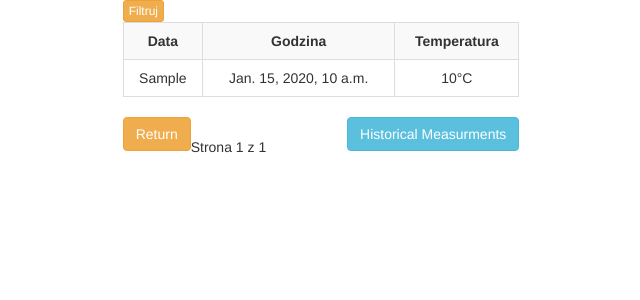
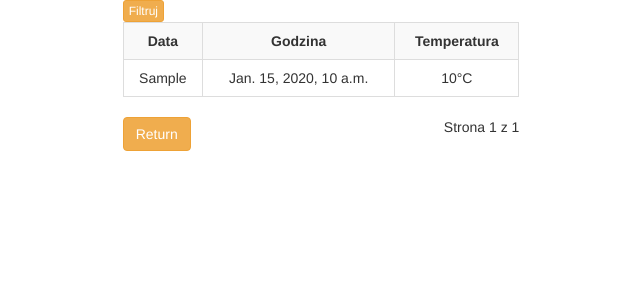
Before and after one commit to aulemasa/templog, a Django app: template show_temp/templates/show_temp/history_temp.html in a window 1280 px wide. Shown: the top 300 px of the page, without its empty margins (319-959 px from the left). Run offline with Django 3.2, Linux system fonts and the light colour scheme; the template is opened without the code that fills it: most values are stand-ins (such as "Sample title", 1, 10 or a date in 2020); some libraries are stand-ins or nearby versions.

Commit message:
basic correction

```diff
--- a/show_temp/templates/show_temp/history_temp.html
+++ b/show_temp/templates/show_temp/history_temp.html
@@ -19,9 +19,8 @@
                     </tr>
                     {% endfor %}
                 </table>
-
-  <div class="pagination">
-    <span class="step-links">
+                <div class="pull-right">
+                    <span class="pull-right">
                     {% if page_filter.has_previous %}
                         <a href="?page={{ page_filter.previous_page_number }}">poprzednia</a>
                     {% endif %}
@@ -37,5 +36,4 @@
                 </div>
 
                 <span class="pull-left"><a href="{% url 'main' %}"><button type="button" class="btn btn-warning">Return</button></a></span>
-                <span class="pull-right"><button type="button" class="btn btn-info">Historical Measurments</button></span>
             {% endblock %}
```
Lines whose indentation alone changed are shown as unchanged.
